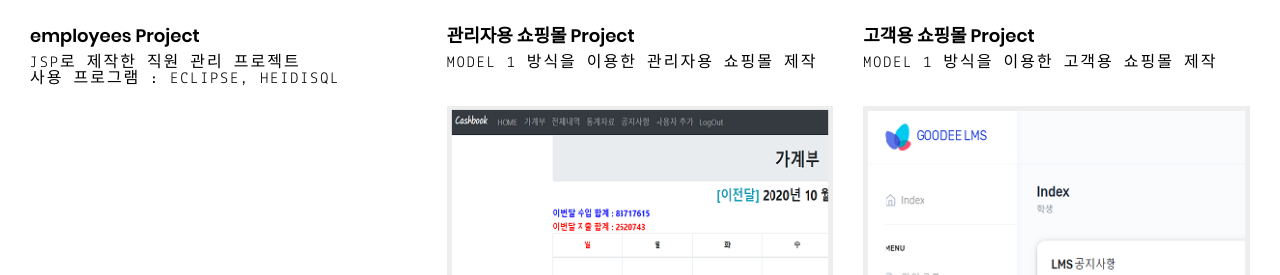
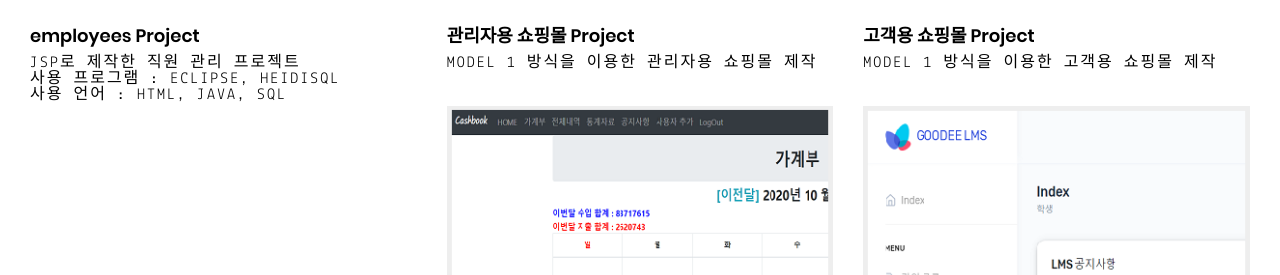
Before and after one commit to heairin1008/heairin1008.github.io, a Jekyll site: the page built from index.html, in a window 1280 px wide. Shown: the part 1090-1365 px from the top of the page. Built offline with Jekyll 4.4.1, drawn with Linux system fonts in a browser that asks for light colours.

Commit message:
Update 2017-04-01-redpineapple.md

```diff
--- a/_posts/projects/2017-04-01-redpineapple.md
+++ b/_posts/projects/2017-04-01-redpineapple.md
@@ -9,7 +9,8 @@ meta:
 project:
   title: "employees Project"
   type: "JSP로 제작한 직원 관리 프로젝트<br>
-         사용 프로그램 : Eclipse, HeidiSQL"
+         사용 프로그램 : Eclipse, HeidiSQL<br>
+         사용 언어 : Html, Java, SQL"
   url: "https://github.com/arnolds/pineapple"
   goUrl: "http://unuho.kro.kr"
   logo: "/assets/images/projects/redpineapple/employees.png"
```
